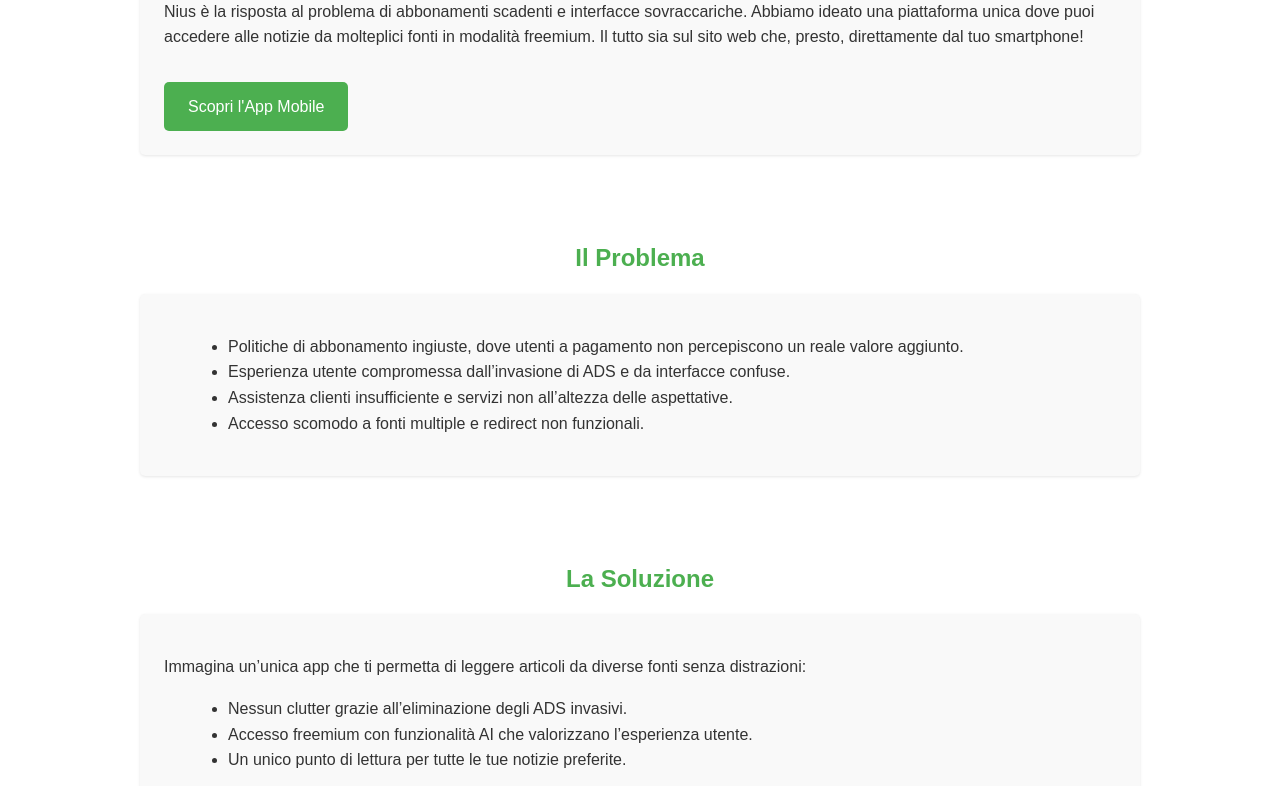
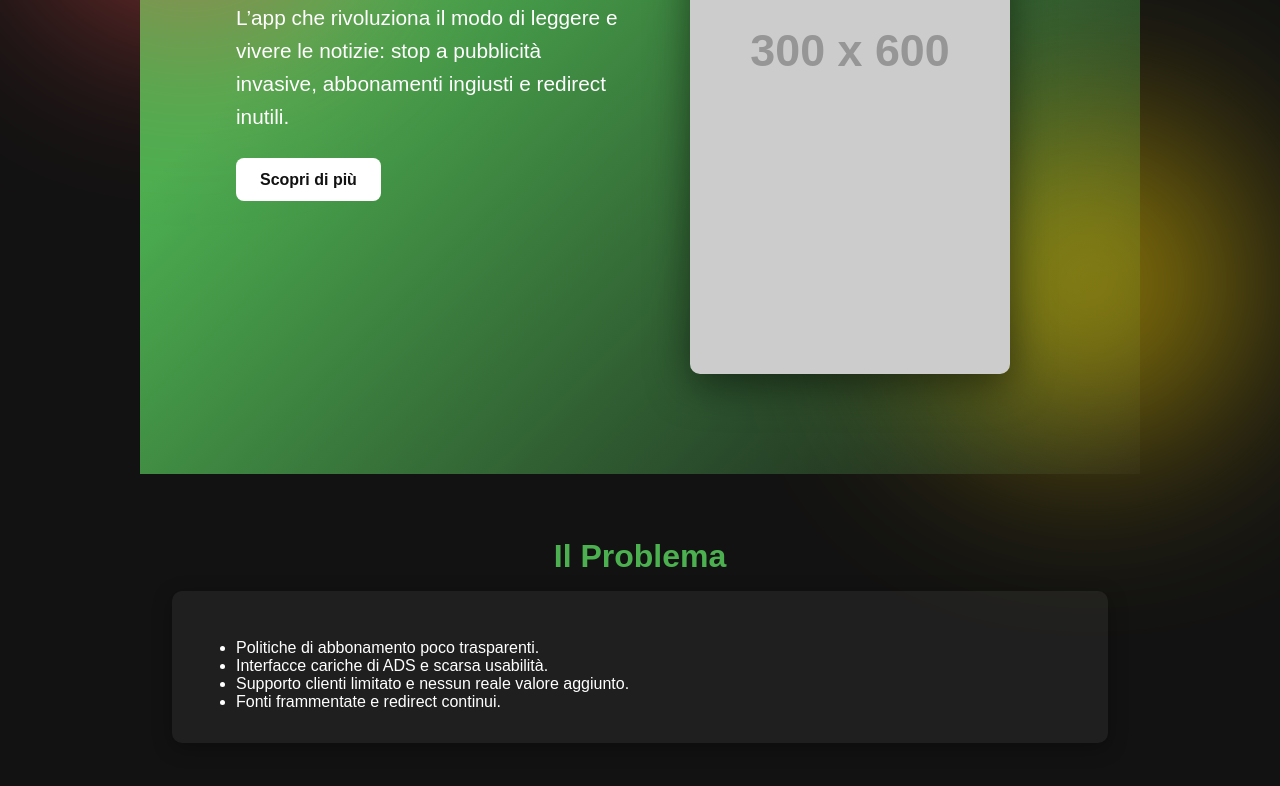
Before and after one commit to niuus-app/niuus-landing-page, a plain HTML site: page index.html in a window 1280 px wide. Shown: the part 362-1148 px from the top of the page. Drawn offline with Linux system fonts and the light colour scheme; placeholder pictures from the web are drawn by us.

Commit message:
Update index.html

```diff
--- a/index.html
+++ b/index.html
@@ -3,154 +3,239 @@
 <head>
   <meta charset="UTF-8">
   <meta name="viewport" content="width=device-width, initial-scale=1.0">
-  <title>Nius - Rivoluziona il Modo di Leggere le Notizie</title>
+  <title>Nius - Rivoluziona il tuo modo di leggere le notizie</title>
   <style>
-    /* Stili di base */
-    body {
+    /* RESET DI BASE */
+    * {
       margin: 0;
       padding: 0;
-      font-family: Arial, sans-serif;
-      color: #333;
+      box-sizing: border-box;
+    }
+
+    body {
+      font-family: 'Poppins', sans-serif;
+      background: #121212;
+      color: #fff;
+      overflow-x: hidden; /* evita scrolling orizzontale */
+    }
+
+    /* SEZIONE HERO (INTRO) */
+    .hero {
+      display: flex;
+      flex-wrap: wrap;
+      align-items: center;
+      justify-content: center;
+      min-height: 100vh;
+      padding: 2rem;
+      background: linear-gradient(135deg, #4CAF50 30%, #181818 100%);
+      position: relative;
+    }
+
+    /* ELEMENTI COLORATI DI SFONDO (EFFETTO FLUO) */
+    .hero::before,
+    .hero::after {
+      content: "";
+      position: absolute;
+      border-radius: 50%;
+      filter: blur(100px);
+      opacity: 0.6;
+      z-index: 0;
+    }
+    .hero::before {
+      top: 10%;
+      left: -10%;
+      width: 300px;
+      height: 300px;
+      background: #FF5252;
+    }
+    .hero::after {
+      bottom: 5%;
+      right: -10%;
+      width: 300px;
+      height: 300px;
+      background: #FFD700;
+    }
+
+    /* CONTENITORE TESTO */
+    .hero-content {
+      flex: 1;
+      max-width: 600px;
+      z-index: 1; /* per stare sopra i gradienti fluo */
+      margin: 1rem;
+      text-align: left;
+    }
+
+    .hero-content h1 {
+      font-size: 3rem;
+      margin-bottom: 1rem;
+    }
+
+    .hero-content p {
+      font-size: 1.2rem;
       line-height: 1.6;
+      margin-bottom: 1.5rem;
     }
-    header {
-      background: #4CAF50;
-      color: #fff;
+
+    .cta-btn {
+      display: inline-block;
+      padding: 0.8rem 1.5rem;
+      background: #fff;
+      color: #121212;
+      font-weight: 600;
+      font-size: 1rem;
+      border-radius: 8px;
+      text-decoration: none;
+      transition: background 0.3s ease;
+    }
+
+    .cta-btn:hover {
+      background: #e0e0e0;
+    }
+
+    /* CONTENITORE IMMAGINE SMARTPHONE */
+    .hero-mockup {
+      flex: 1;
+      max-width: 500px;
+      z-index: 1; /* per stare sopra i gradienti fluo */
+      margin: 1rem;
       text-align: center;
-      padding: 2rem 1rem;
     }
-    header h1 {
-      margin: 0;
-      font-size: 3rem;
+
+    .hero-mockup img {
+      width: 100%;
+      max-width: 320px;
+      border-radius: 10px;
+      box-shadow: 0 10px 40px rgba(0, 0, 0, 0.5);
     }
-    .container {
+
+    /* SEZIONE PROBLEMA/SOLUZIONE */
+    section {
+      padding: 4rem 2rem;
       max-width: 1000px;
-      margin: auto;
-      padding: 1rem;
+      margin: 0 auto;
+      text-align: center;
     }
-    section {
-      padding: 2rem 0;
-    }
+
     section h2 {
-      text-align: center;
+      font-size: 2rem;
       margin-bottom: 1rem;
       color: #4CAF50;
     }
-    .content-section {
-      background: #f9f9f9;
-      padding: 1.5rem;
-      border-radius: 5px;
-      box-shadow: 0px 1px 3px rgba(0,0,0,0.1);
+
+    .section-content {
+      background: #1f1f1f;
+      padding: 2rem;
+      border-radius: 10px;
+      box-shadow: 0 5px 20px rgba(0, 0, 0, 0.3);
+      text-align: left;
     }
-    ul {
+
+    .section-content ul {
       list-style: disc;
-      margin-left: 1.5rem;
+      margin-left: 2rem;
+      margin-top: 1rem;
     }
-    .btn {
-      display: inline-block;
-      background: #4CAF50;
-      color: #fff;
-      padding: 0.75rem 1.5rem;
-      text-decoration: none;
-      border-radius: 5px;
+
+    /* SEZIONE TEAM */
+    .team-list {
+      display: flex;
+      flex-direction: column;
+      gap: 1rem;
       margin-top: 1rem;
-      text-align: center;
     }
-    .btn:hover {
-      background: #43a047;
+    .team-list li {
+      padding: 0.5rem 0;
     }
+
+    /* SEZIONE FOOTER */
     footer {
-      background: #333;
-      color: #fff;
+      background: #181818;
       text-align: center;
       padding: 1rem;
     }
+
+    /* MEDIA QUERIES */
     @media (min-width: 768px) {
-      .row {
-        display: flex;
-        justify-content: space-between;
+      .hero {
+        padding: 5rem;
       }
-      .col {
-        flex: 1;
-        padding: 1rem;
+      .hero-content h1 {
+        font-size: 4rem;
+      }
+      .hero-content p {
+        font-size: 1.3rem;
       }
     }
   </style>
 </head>
 <body>
-  <!-- Header -->
-  <header>
+
+  <!-- SEZIONE HERO -->
+  <section class="hero">
+    <div class="hero-content">
       <h1>Nius</h1>
-    <p>Stop alle ingiustizie: abbonamenti ingiusti, redirect inutili e ADS invasivi</p>
-  </header>
-
-  <!-- Container principale -->
-  <div class="container">
-
-    <!-- Sezione introduzione -->
-    <section id="intro">
-      <h2>Benvenuto in Nius</h2>
-      <div class="content-section">
-        <p>Nius è la risposta al problema di abbonamenti scadenti e interfacce sovraccariche. Abbiamo ideato una piattaforma unica dove puoi accedere alle notizie da molteplici fonti in modalità freemium. Il tutto sia sul sito web che, presto, direttamente dal tuo smartphone!</p>
-        <a href="#download" class="btn">Scopri l'App Mobile</a>
+      <p>
+        L’app che rivoluziona il modo di leggere e vivere le notizie:
+        stop a pubblicità invasive, abbonamenti ingiusti e redirect inutili.
+      </p>
+      <a href="#problema" class="cta-btn">Scopri di più</a>
+    </div>
+    <div class="hero-mockup">
+      <!-- Sostituisci src con la tua immagine/mockup -->
+      <img src="https://via.placeholder.com/300x600.png?text=Mockup+App+Nius" alt="Mockup App Nius">
     </div>
   </section>
 
-    <!-- Sezione Il Problema -->
-    <section id="problem">
+  <!-- SEZIONE PROBLEMA -->
+  <section id="problema">
     <h2>Il Problema</h2>
-      <div class="content-section">
+    <div class="section-content">
       <ul>
-          <li>Politiche di abbonamento ingiuste, dove utenti a pagamento non percepiscono un reale valore aggiunto.</li>
-          <li>Esperienza utente compromessa dall’invasione di ADS e da interfacce confuse.</li>
-          <li>Assistenza clienti insufficiente e servizi non all’altezza delle aspettative.</li>
-          <li>Accesso scomodo a fonti multiple e redirect non funzionali.</li>
+        <li>Politiche di abbonamento poco trasparenti.</li>
+        <li>Interfacce cariche di ADS e scarsa usabilità.</li>
+        <li>Supporto clienti limitato e nessun reale valore aggiunto.</li>
+        <li>Fonti frammentate e redirect continui.</li>
       </ul>
     </div>
   </section>
 
-    <!-- Sezione La Soluzione -->
-    <section id="solution">
+  <!-- SEZIONE SOLUZIONE -->
+  <section id="soluzione">
     <h2>La Soluzione</h2>
-      <div class="content-section">
-        <p>Immagina un’unica app che ti permetta di leggere articoli da diverse fonti senza distrazioni:</p>
+    <div class="section-content">
+      <p>Nius è un'unica piattaforma dove puoi leggere articoli da più editori, senza interruzioni e con funzioni di intelligenza artificiale che arricchiscono l’esperienza di lettura.</p>
       <ul>
-          <li>Nessun clutter grazie all’eliminazione degli ADS invasivi.</li>
-          <li>Accesso freemium con funzionalità AI che valorizzano l’esperienza utente.</li>
-          <li>Un unico punto di lettura per tutte le tue notizie preferite.</li>
+        <li>Accesso freemium senza annunci invasivi.</li>
+        <li>Un solo luogo per tutte le fonti di notizie preferite.</li>
+        <li>Funzionalità AI per scoprire e approfondire le notizie che contano di più per te.</li>
       </ul>
-        <p>Stop a pratiche commerciali ingiuste e ai redirect che complicano la lettura. Con Nius, hai tutto a portata di mano in un ambiente pulito e intuitivo.</p>
     </div>
   </section>
 
-    <!-- Sezione Il Team -->
+  <!-- SEZIONE TEAM -->
   <section id="team">
     <h2>Il Nostro Team</h2>
-      <div class="content-section">
-        <p>Siamo un team multidisciplinare che unisce competenze in informatica e gestione aziendale:</p>
-        <ul>
+    <div class="section-content">
+      <p>
+        Siamo un team multidisciplinare unito dall’obiettivo di migliorare
+        l’esperienza di fruizione delle notizie.
+      </p>
+      <ul class="team-list">
         <li><strong>Daniele Ferneti</strong> - Computer Science | Tel: +39 340 5606689</li>
         <li><strong>Gianluca Farinaccio</strong> - Computer Science | Tel: +39 320 2938573</li>
         <li><strong>Samuele Moscati</strong> - Business Management | Tel: +39 366 1607002</li>
       </ul>
-        <p>Siamo inoltre alla ricerca di un UX/UI Designer per potenziare ulteriormente l’esperienza utente della nostra piattaforma.</p>
+      <p>
+        Stiamo cercando un UX/UI Designer per rendere l'esperienza su web e mobile
+        ancora più straordinaria.
+      </p>
     </div>
   </section>
 
-    <!-- Sezione App Mobile -->
-    <section id="download">
-      <h2>Scarica l'App Mobile</h2>
-      <div class="content-section">
-        <p>Presto disponibile per iOS e Android. Registrati per restare aggiornato sul lancio!</p>
-        <a href="#" class="btn">Registrati Ora</a>
-      </div>
-    </section>
+  <!-- FOOTER -->
+  <footer>
+    <p>&copy; 2025 Nius - Tutti i diritti riservati.</p>
+  </footer>
 
-  </div>
-
-  <!-- Footer -->
-  <footer>
-    <p>&copy; 2025 Nius. Tutti i diritti riservati.</p>
-  </footer>
 </body>
 </html>
```
Lines whose indentation alone changed are shown as unchanged.
